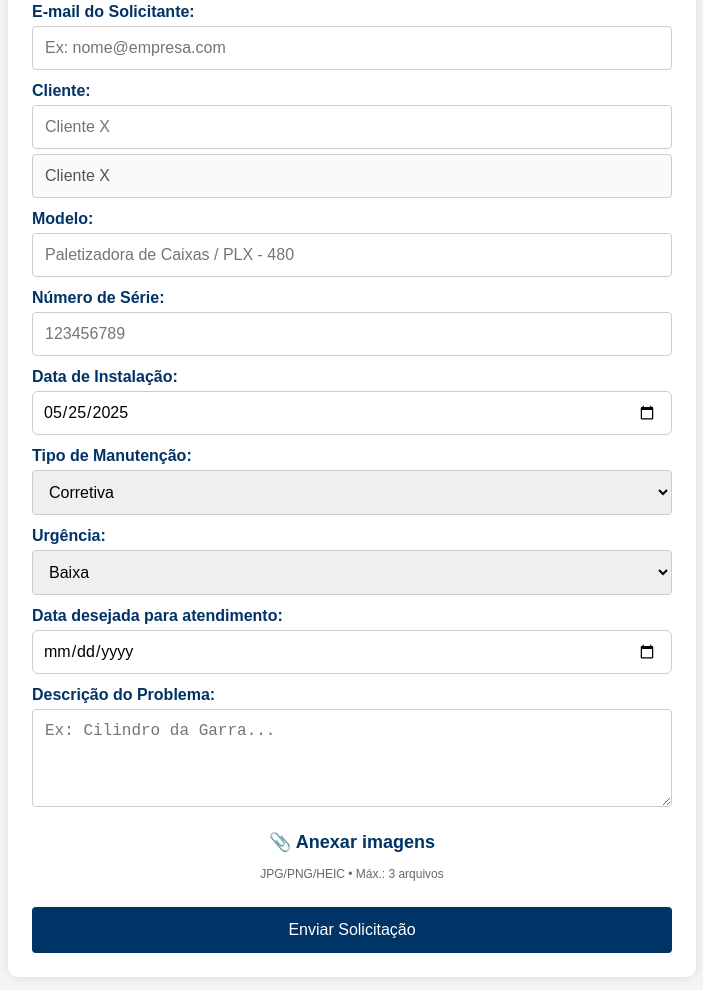
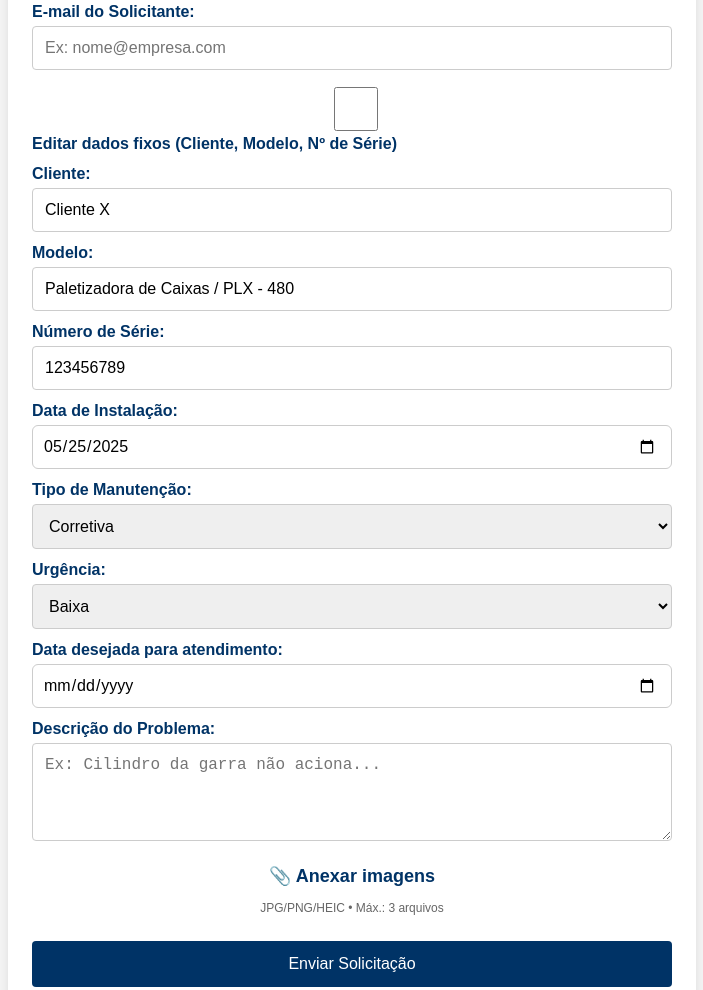
Before and after one commit to Elisandro-dev/sismaq-geral, a plain HTML site: page index.html in a window 1280 px wide. Shown: the part 292-1282 px from the top of the page, without its empty margins (288-991 px from the left). Drawn offline with Linux system fonts and the light colour scheme.

Commit message:
Update index.html

```diff
--- a/index.html
+++ b/index.html
@@ -8,11 +8,10 @@
 </head>
 <body>
 
-  <!-- Card branco incluindo cabeçalho e formulário -->
   <div class="container">
-    <!-- Cabeçalho: logo à esquerda, títulos centralizados -->
+    <!-- Cabeçalho -->
     <header class="header">
-      <img src="logo.png" alt="Logo" class="logo">
+      <img src="logo.png" alt="Logo SISMAQ" class="logo">
       <div class="titles">
         <span class="brand">SISMAQ</span>
         <span class="subtitle">SISTEMA DE MANUTENÇÃO</span>
@@ -21,56 +20,61 @@
     </header>
 
     <!-- Formulário -->
-    <form id="formManutencao">
+    <form id="formManutencao" novalidate>
       <label for="solicitante">Solicitante:</label>
-      <input type="text" id="solicitante" placeholder="Nome do solicitante" required>
+      <input type="text" id="solicitante" name="solicitante" placeholder="Nome do solicitante" required>
 
       <label for="email_solicitante">E-mail do Solicitante:</label>
-      <input type="email" id="email_solicitante" placeholder="Ex: nome@empresa.com" required>
+      <input type="email" id="email_solicitante" name="email_solicitante" placeholder="Ex: nome@empresa.com" required>
 
-      <label for="Cliente">Cliente:</label>
-      <input type="text" id="Cliente" placeholder="Cliente X" required>
+      <!-- Controle para destravar -->
+      <div class="toggle-line">
+        <label class="toggle-label">
+          <input type="checkbox" id="editarFixos">
+          Editar dados fixos (Cliente, Modelo, Nº de Série)
+        </label>
+      </div>
 
-      <input value="Cliente X" disabled>
-      <input type="hidden" name="cliente" value="Cliente X">
+      <label for="cliente">Cliente:</label>
+      <input type="text" id="cliente" name="cliente" value="Cliente X" readonly required>
 
-      <label for="Máquina">Modelo:</label>
-      <input type="text" id="Modelo" placeholder="Paletizadora de Caixas / PLX - 480" required>
+      <label for="modelo">Modelo:</label>
+      <input type="text" id="modelo" name="modelo" value="Paletizadora de Caixas / PLX - 480" readonly required>
 
-      <label for="Máquina">Número de Série:</label>
-      <input type="text" id="Número de Série" placeholder="123456789" required>
+      <label for="numero_serie">Número de Série:</label>
+      <input type="text" id="numero_serie" name="numero_serie" value="123456789" readonly required>
 
       <label for="data_instalacao">Data de Instalação:</label>
-      <input type="date" id="data_instalacao" value="2025-05-25" required>
+      <input type="date" id="data_instalacao" name="data_instalacao" value="2025-05-25" required>
 
       <label for="tipo">Tipo de Manutenção:</label>
-      <select id="tipo">
+      <select id="tipo" name="tipo">
         <option value="corretiva">Corretiva</option>
         <option value="preventiva">Preventiva</option>
       </select>
 
       <label for="urgencia">Urgência:</label>
-      <select id="urgencia">
+      <select id="urgencia" name="urgencia">
         <option value="baixa">Baixa</option>
         <option value="media">Média</option>
         <option value="alta">Alta</option>
       </select>
 
       <label for="data_atendimento">Data desejada para atendimento:</label>
-      <input type="date" id="data_atendimento" required>
+      <input type="date" id="data_atendimento" name="data_atendimento" required>
 
       <label for="descricao">Descrição do Problema:</label>
-      <textarea id="descricao" rows="4" placeholder="Ex: Cilindro da Garra..."></textarea>
+      <textarea id="descricao" name="descricao" rows="4" placeholder="Ex: Cilindro da garra não aciona..."></textarea>
 
-      <!-- 📎 Anexar imagens (até 3) -->
+      <!-- Anexos -->
       <div class="anexos">
-        <input type="file" id="imagens" accept="image/*" multiple class="visually-hidden-file">
+        <input type="file" id="imagens" name="imagens" accept="image/*" multiple class="visually-hidden-file">
         <label for="imagens" class="anexo-btn" title="Anexar até 3 imagens">📎 Anexar imagens</label>
         <div class="anexos-hint">JPG/PNG/HEIC • Máx.: 3 arquivos</div>
-        <div id="preview"></div>
+        <div id="preview" class="preview"></div>
       </div>
 
-      <button type="submit">Enviar Solicitação</button>
+      <button type="submit" class="btn-primary">Enviar Solicitação</button>
     </form>
   </div>
 
```
